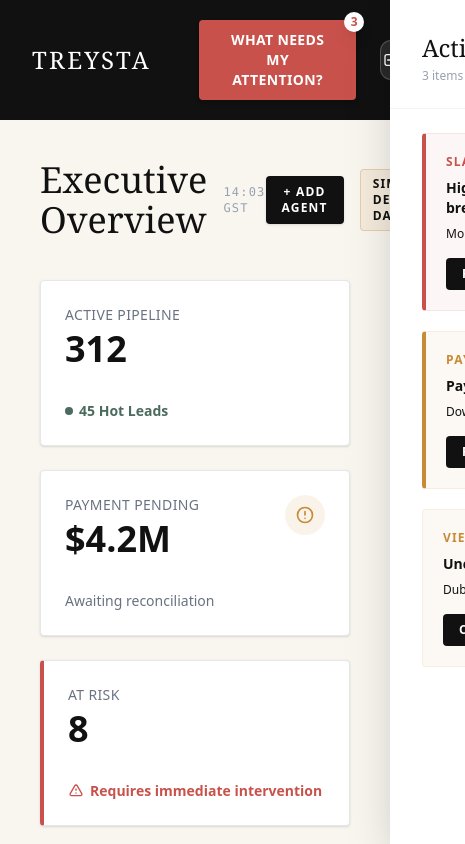
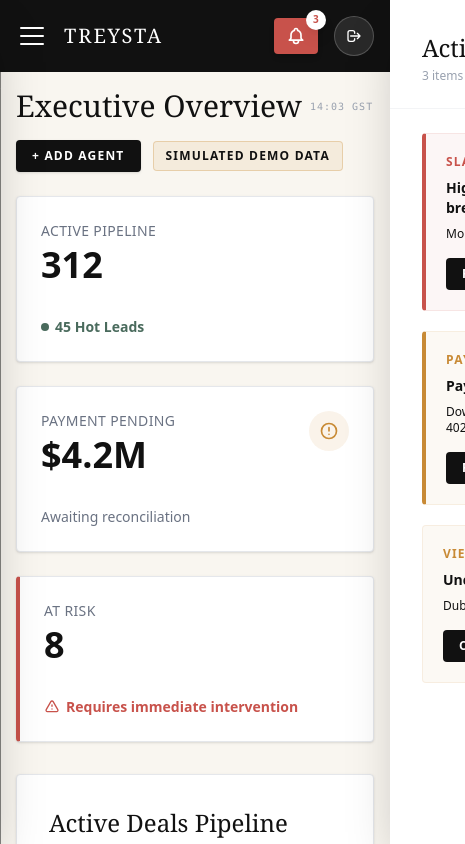
Before and after one commit to Yankyspuffy/treysta-crm, a Next.js app: page / in a window 390 px wide. Shown: the top 844 px of the page, 465 px wide, since content can reach past the window. Built offline with nearby package versions, Linux system fonts and the light colour scheme.

Commit message:
Mobile optimization for dashboard and navbars

```diff
--- a/src/app/page.tsx
+++ b/src/app/page.tsx
@@ -55,14 +55,14 @@ export default function CEOCommandCentre() {
   }, []);
 
   return (
-    <div className="p-10 max-w-7xl mx-auto w-full">
+    <div className="p-4 sm:p-10 max-w-7xl mx-auto w-full">
       {/* Header */}
-      <div className="flex items-center justify-between mb-10">
-        <div className="flex items-center gap-4">
-          <h1 className="font-serif text-4xl text-deep-charcoal">Executive Overview</h1>
-          <span className="text-xs text-gray-400 font-mono tracking-widest">{currentTime}</span>
+      <div className="flex flex-col md:flex-row md:items-center justify-between mb-6 md:mb-10 gap-4">
+        <div className="flex items-center gap-2 md:gap-4">
+          <h1 className="font-serif text-3xl md:text-4xl text-deep-charcoal">Executive Overview</h1>
+          <span className="text-[10px] md:text-xs text-gray-400 font-mono tracking-widest">{currentTime}</span>
         </div>
-        <div className="flex items-center gap-4">
+        <div className="flex flex-wrap items-center gap-3 md:gap-4">
           <button
             onClick={() => setIsAddAgentModalOpen(true)}
             className="bg-[#111111] hover:bg-black text-white px-4 py-2 rounded-sm text-xs font-bold uppercase tracking-widest transition-colors shadow-sm"
@@ -176,8 +176,8 @@ export default function CEOCommandCentre() {
         <div className="fixed inset-0 bg-black/50 backdrop-blur-sm z-50 flex items-center justify-center p-4">
           <div className="bg-white max-w-lg w-full rounded-sm shadow-2xl overflow-hidden animate-fade-in border border-gray-200">
             {!isAgentCreated ? (
-              <div className="p-8">
-                <div className="mb-8">
+              <div className="p-5 sm:p-8">
+                <div className="mb-6 sm:mb-8">
                   <h2 className="font-serif text-3xl text-deep-charcoal mb-2">Onboard Sales Agent</h2>
                   <p className="text-sm text-gray-500 font-sans">Assign manager, territory, and initial lead exposure limits.</p>
                 </div>
@@ -191,7 +191,7 @@ export default function CEOCommandCentre() {
                     <label className="block text-xs font-bold text-gray-600 uppercase tracking-widest mb-1.5">Email</label>
                     <input type="email" defaultValue="david@demo.treysta.com" className="w-full bg-gray-50 border border-gray-200 rounded-sm px-3 py-2 text-sm text-deep-charcoal focus:outline-none focus:border-sage transition-colors" />
                   </div>
-                  <div className="grid grid-cols-2 gap-4">
+                  <div className="grid grid-cols-1 sm:grid-cols-2 gap-4">
                     <div>
                       <label className="block text-xs font-bold text-gray-600 uppercase tracking-widest mb-1.5">Role</label>
                       <select disabled className="w-full bg-gray-100 border border-gray-200 rounded-sm px-3 py-2 text-sm text-gray-500 appearance-none cursor-not-allowed">
@@ -219,7 +219,7 @@ export default function CEOCommandCentre() {
                 </div>
               </div>
             ) : (
-              <div className="p-8 text-center">
+              <div className="p-6 sm:p-8 text-center">
                 <div className="w-16 h-16 bg-[#4A6B5D]/10 rounded-full flex items-center justify-center mx-auto mb-6">
                   <svg className="w-8 h-8 text-[#4A6B5D]" fill="none" viewBox="0 0 24 24" stroke="currentColor" strokeWidth={2}>
                     <path strokeLinecap="round" strokeLinejoin="round" d="M5 13l4 4L19 7" />
--- a/src/components/Navbar.tsx
+++ b/src/components/Navbar.tsx
@@ -78,6 +78,7 @@ export default function Navbar() {
   const [toastMessage, setToastMessage] = useState('');
   const [toastVisible, setToastVisible] = useState(false);
   const [dismissingId, setDismissingId] = useState<string | null>(null);
+  const [mobileMenuOpen, setMobileMenuOpen] = useState(false);
 
   const showToast = useCallback((msg: string) => {
     setToastMessage(msg);
@@ -112,11 +113,22 @@ export default function Navbar() {
 
   return (
     <>
-      <nav className="bg-deep-charcoal text-white flex items-center justify-between px-8 py-5 relative z-30">
-        <div className="flex items-center space-x-12">
-          <Link href="/" className="font-serif text-2xl tracking-widest uppercase">
+      <nav className="bg-deep-charcoal text-white flex items-center justify-between px-4 md:px-8 py-4 md:py-5 relative z-30">
+        <div className="flex items-center space-x-4 md:space-x-12">
+          <button
+            onClick={() => setMobileMenuOpen(true)}
+            className="md:hidden w-8 h-8 flex flex-col justify-center items-center gap-1.5 cursor-pointer"
+            aria-label="Open mobile menu"
+          >
+            <span className="w-6 h-0.5 bg-white block rounded-full"></span>
+            <span className="w-6 h-0.5 bg-white block rounded-full"></span>
+            <span className="w-6 h-0.5 bg-white block rounded-full"></span>
+          </button>
+
+          <Link href="/" className="font-serif text-xl md:text-2xl tracking-widest uppercase">
             TREYSTA
           </Link>
+
           <div className="hidden md:flex space-x-8 text-sm font-medium tracking-wide">
             {NAV_LINKS.map((link) => {
               const isActive = pathname === link.href;
@@ -133,14 +145,20 @@ export default function Navbar() {
           </div>
         </div>
 
-        <div className="flex items-center gap-6">
+        <div className="flex items-center gap-4 md:gap-6">
           <button
             onClick={() => setAttentionOpen(true)}
-            className="bg-coral text-white px-6 py-2.5 rounded-sm font-semibold text-sm uppercase tracking-wide transition-all shadow-md hover:brightness-110 cursor-pointer relative"
+            className="bg-coral text-white px-3 md:px-6 py-2 md:py-2.5 rounded-sm font-semibold text-xs md:text-sm uppercase tracking-wide transition-all shadow-md hover:brightness-110 cursor-pointer relative flex items-center justify-center"
+            title="What needs my attention?"
           >
-            WHAT NEEDS MY ATTENTION?
+            <span className="hidden md:inline">WHAT NEEDS MY ATTENTION?</span>
+            <span className="md:hidden">
+              <svg className="w-5 h-5" fill="none" viewBox="0 0 24 24" stroke="currentColor" strokeWidth={2}>
+                <path strokeLinecap="round" strokeLinejoin="round" d="M15 17h5l-1.405-1.405A2.032 2.032 0 0118 14.158V11a6.002 6.002 0 00-4-5.659V5a2 2 0 10-4 0v.341C7.67 6.165 6 8.388 6 11v3.159c0 .538-.214 1.055-.595 1.436L4 17h5m6 0v1a3 3 0 11-6 0v-1m6 0H9" />
+              </svg>
+            </span>
             {attentionCount > 0 && (
-              <span className="absolute -top-2 -right-2 w-5 h-5 bg-white text-coral text-xs font-black rounded-full flex items-center justify-center shadow-lg">
+              <span className="absolute -top-2 -right-2 w-5 h-5 bg-white text-coral text-[10px] md:text-xs font-black rounded-full flex items-center justify-center shadow-lg">
                 {attentionCount}
               </span>
             )}
@@ -156,15 +174,51 @@ export default function Navbar() {
         </div>
       </nav>
 
-      {/* Backdrop */}
+      {/* Backdrop for sidebars */}
       <div
-        className={`fixed inset-0 bg-black/20 z-40 transition-opacity duration-300 ${attentionOpen ? 'opacity-100' : 'opacity-0 pointer-events-none'}`}
-        onClick={() => setAttentionOpen(false)}
+        className={`fixed inset-0 bg-black/40 z-40 transition-opacity duration-300 ${attentionOpen || mobileMenuOpen ? 'opacity-100' : 'opacity-0 pointer-events-none'}`}
+        onClick={() => {
+          setAttentionOpen(false);
+          setMobileMenuOpen(false);
+        }}
       />
 
-      {/* Sidebar */}
+      {/* Mobile Menu Sidebar */}
       <aside
-        className={`fixed top-0 right-0 h-full w-96 bg-white shadow-2xl z-50 transform transition-transform duration-300 ease-in-out ${attentionOpen ? 'translate-x-0' : 'translate-x-full'}`}
+        className={`fixed top-0 left-0 h-full w-[85vw] max-w-sm bg-deep-charcoal text-white shadow-2xl z-50 transform transition-transform duration-300 ease-in-out md:hidden flex flex-col ${mobileMenuOpen ? 'translate-x-0' : '-translate-x-full'}`}
+      >
+        <div className="flex items-center justify-between px-6 pt-8 pb-6 border-b border-white/10">
+          <span className="font-serif text-2xl tracking-widest uppercase">TREYSTA</span>
+          <button
+            onClick={() => setMobileMenuOpen(false)}
+            className="w-8 h-8 flex items-center justify-center text-gray-400 hover:text-white transition-colors cursor-pointer"
+          >
+            <svg className="w-5 h-5" fill="none" viewBox="0 0 24 24" stroke="currentColor" strokeWidth={2}>
+              <path strokeLinecap="round" strokeLinejoin="round" d="M6 18L18 6M6 6l12 12" />
+            </svg>
+          </button>
+        </div>
+
+        <div className="flex flex-col px-6 py-8 space-y-6 overflow-y-auto">
+          {NAV_LINKS.map((link) => {
+            const isActive = pathname === link.href;
+            return (
+              <Link
+                key={link.href}
+                href={link.href}
+                onClick={() => setMobileMenuOpen(false)}
+                className={`text-lg font-medium tracking-wide transition-colors ${isActive ? 'text-sage' : 'text-gray-400 hover:text-white'}`}
+              >
+                {link.label}
+              </Link>
+            );
+          })}
+        </div>
+      </aside>
+
+      {/* Attention Sidebar */}
+      <aside
+        className={`fixed top-0 right-0 h-full w-[90vw] max-w-sm sm:w-96 bg-white shadow-2xl z-50 transform transition-transform duration-300 ease-in-out ${attentionOpen ? 'translate-x-0' : 'translate-x-full'}`}
       >
         <div className="flex items-center justify-between px-8 pt-8 pb-6 border-b border-gray-100">
           <div>
--- a/src/components/RootNavbar.tsx
+++ b/src/components/RootNavbar.tsx
@@ -78,6 +78,7 @@ export default function RootNavbar() {
   const [toastMessage, setToastMessage] = useState('');
   const [toastVisible, setToastVisible] = useState(false);
   const [dismissingId, setDismissingId] = useState<string | null>(null);
+  const [mobileMenuOpen, setMobileMenuOpen] = useState(false);
 
   const showToast = useCallback((msg: string) => {
     setToastMessage(msg);
@@ -112,11 +113,22 @@ export default function RootNavbar() {
 
   return (
     <>
-      <nav className="bg-deep-charcoal text-white flex items-center justify-between px-8 py-5 relative z-30">
-        <div className="flex items-center space-x-12">
-          <Link href="/" className="font-serif text-2xl tracking-widest uppercase">
+      <nav className="bg-deep-charcoal text-white flex items-center justify-between px-4 md:px-8 py-4 md:py-5 relative z-30">
+        <div className="flex items-center space-x-4 md:space-x-12">
+          <button
+            onClick={() => setMobileMenuOpen(true)}
+            className="md:hidden w-8 h-8 flex flex-col justify-center items-center gap-1.5 cursor-pointer"
+            aria-label="Open mobile menu"
+          >
+            <span className="w-6 h-0.5 bg-white block rounded-full"></span>
+            <span className="w-6 h-0.5 bg-white block rounded-full"></span>
+            <span className="w-6 h-0.5 bg-white block rounded-full"></span>
+          </button>
+
+          <Link href="/" className="font-serif text-xl md:text-2xl tracking-widest uppercase">
             TREYSTA
           </Link>
+
           <div className="hidden md:flex space-x-8 text-sm font-medium tracking-wide">
             {NAV_LINKS.map((link) => {
               const isActive = pathname === link.href;
@@ -133,14 +145,20 @@ export default function RootNavbar() {
           </div>
         </div>
 
-        <div className="flex items-center gap-6">
+        <div className="flex items-center gap-4 md:gap-6">
           <button
             onClick={() => setAttentionOpen(true)}
-            className="bg-coral text-white px-6 py-2.5 rounded-sm font-semibold text-sm uppercase tracking-wide transition-all shadow-md hover:brightness-110 cursor-pointer relative"
+            className="bg-coral text-white px-3 md:px-6 py-2 md:py-2.5 rounded-sm font-semibold text-xs md:text-sm uppercase tracking-wide transition-all shadow-md hover:brightness-110 cursor-pointer relative flex items-center justify-center"
+            title="What needs my attention?"
           >
-            WHAT NEEDS MY ATTENTION?
+            <span className="hidden md:inline">WHAT NEEDS MY ATTENTION?</span>
+            <span className="md:hidden">
+              <svg className="w-5 h-5" fill="none" viewBox="0 0 24 24" stroke="currentColor" strokeWidth={2}>
+                <path strokeLinecap="round" strokeLinejoin="round" d="M15 17h5l-1.405-1.405A2.032 2.032 0 0118 14.158V11a6.002 6.002 0 00-4-5.659V5a2 2 0 10-4 0v.341C7.67 6.165 6 8.388 6 11v3.159c0 .538-.214 1.055-.595 1.436L4 17h5m6 0v1a3 3 0 11-6 0v-1m6 0H9" />
+              </svg>
+            </span>
             {attentionCount > 0 && (
-              <span className="absolute -top-2 -right-2 w-5 h-5 bg-white text-coral text-xs font-black rounded-full flex items-center justify-center shadow-lg">
+              <span className="absolute -top-2 -right-2 w-5 h-5 bg-white text-coral text-[10px] md:text-xs font-black rounded-full flex items-center justify-center shadow-lg">
                 {attentionCount}
               </span>
             )}
@@ -156,15 +174,51 @@ export default function RootNavbar() {
         </div>
       </nav>
 
-      {/* Backdrop */}
+      {/* Backdrop for sidebars */}
       <div
-        className={`fixed inset-0 bg-black/20 z-40 transition-opacity duration-300 ${attentionOpen ? 'opacity-100' : 'opacity-0 pointer-events-none'}`}
-        onClick={() => setAttentionOpen(false)}
+        className={`fixed inset-0 bg-black/40 z-40 transition-opacity duration-300 ${attentionOpen || mobileMenuOpen ? 'opacity-100' : 'opacity-0 pointer-events-none'}`}
+        onClick={() => {
+          setAttentionOpen(false);
+          setMobileMenuOpen(false);
+        }}
       />
 
-      {/* Sidebar */}
+      {/* Mobile Menu Sidebar */}
       <aside
-        className={`fixed top-0 right-0 h-full w-96 bg-white shadow-2xl z-50 transform transition-transform duration-300 ease-in-out ${attentionOpen ? 'translate-x-0' : 'translate-x-full'}`}
+        className={`fixed top-0 left-0 h-full w-[85vw] max-w-sm bg-deep-charcoal text-white shadow-2xl z-50 transform transition-transform duration-300 ease-in-out md:hidden flex flex-col ${mobileMenuOpen ? 'translate-x-0' : '-translate-x-full'}`}
+      >
+        <div className="flex items-center justify-between px-6 pt-8 pb-6 border-b border-white/10">
+          <span className="font-serif text-2xl tracking-widest uppercase">TREYSTA</span>
+          <button
+            onClick={() => setMobileMenuOpen(false)}
+            className="w-8 h-8 flex items-center justify-center text-gray-400 hover:text-white transition-colors cursor-pointer"
+          >
+            <svg className="w-5 h-5" fill="none" viewBox="0 0 24 24" stroke="currentColor" strokeWidth={2}>
+              <path strokeLinecap="round" strokeLinejoin="round" d="M6 18L18 6M6 6l12 12" />
+            </svg>
+          </button>
+        </div>
+
+        <div className="flex flex-col px-6 py-8 space-y-6 overflow-y-auto">
+          {NAV_LINKS.map((link) => {
+            const isActive = pathname === link.href;
+            return (
+              <Link
+                key={link.href}
+                href={link.href}
+                onClick={() => setMobileMenuOpen(false)}
+                className={`text-lg font-medium tracking-wide transition-colors ${isActive ? 'text-sage' : 'text-gray-400 hover:text-white'}`}
+              >
+                {link.label}
+              </Link>
+            );
+          })}
+        </div>
+      </aside>
+
+      {/* Attention Sidebar */}
+      <aside
+        className={`fixed top-0 right-0 h-full w-[90vw] max-w-sm sm:w-96 bg-white shadow-2xl z-50 transform transition-transform duration-300 ease-in-out ${attentionOpen ? 'translate-x-0' : 'translate-x-full'}`}
       >
         <div className="flex items-center justify-between px-8 pt-8 pb-6 border-b border-gray-100">
           <div>
```
Also changed, not shown: src/app/agent-workspace/page.tsx (+7 -7 lines).
